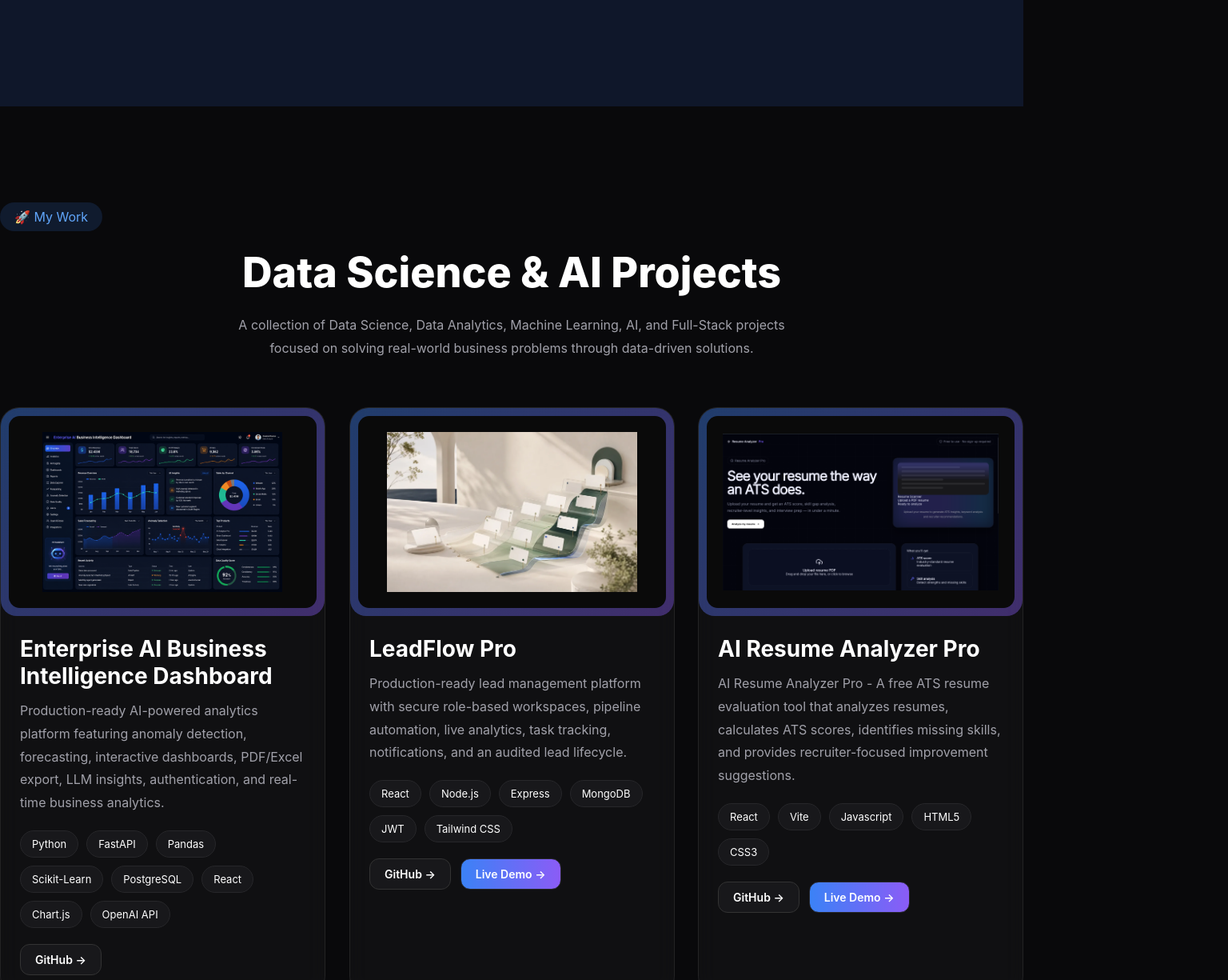
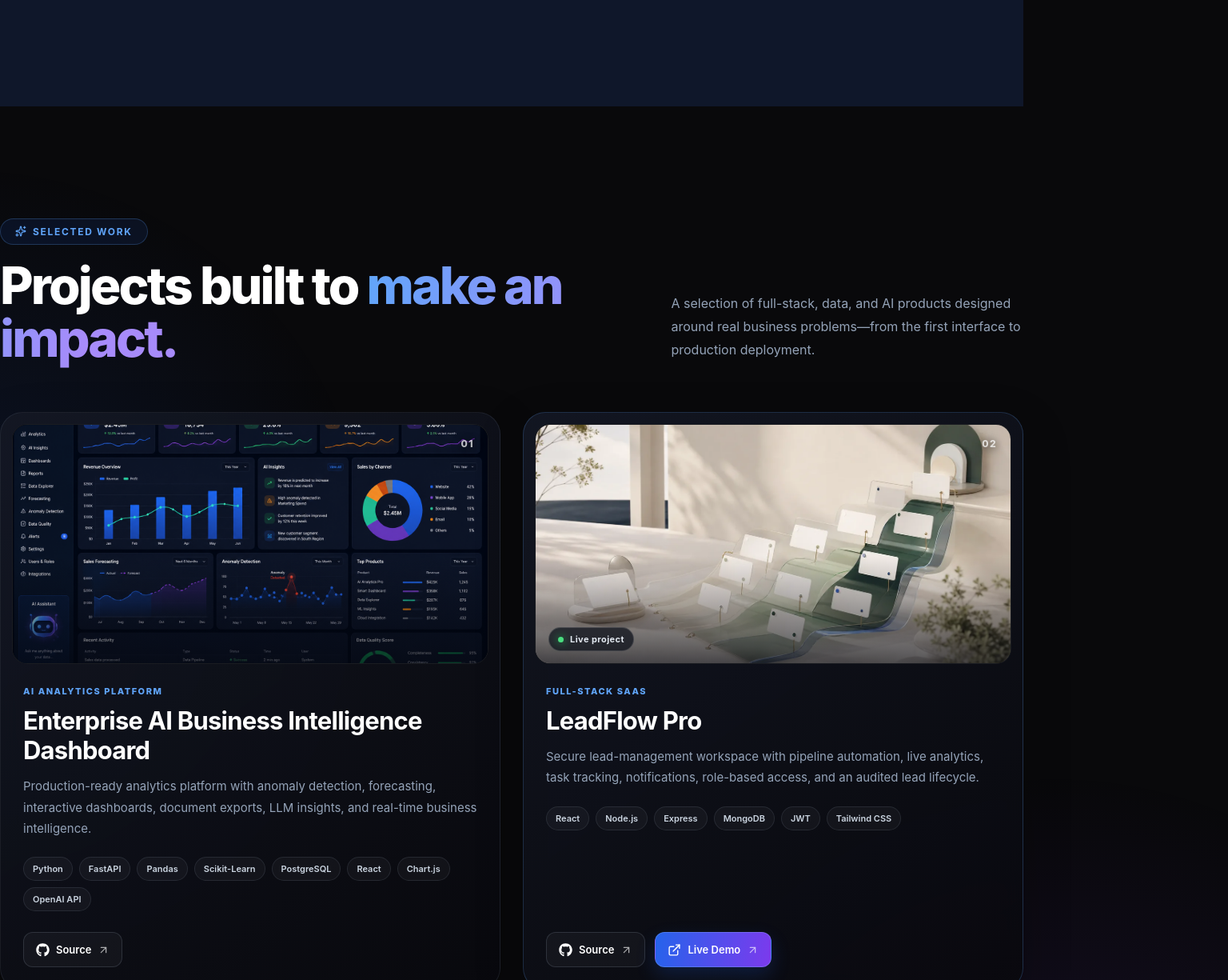
Before and after one commit to Aravind628187/Aravind-portfolio, a React (Vite) app: page / in a window 1280 px wide. Shown: the part 3520-4745 px from the top of the page at 80% size, 1536 px wide, since content can reach past the window. Built offline with nearby package versions, Linux system fonts and the light colour scheme.

Commit message:
feat: redesign project showcase

```diff
--- a/src/components/Projects.jsx
+++ b/src/components/Projects.jsx
@@ -1,3 +1,5 @@
+import { ArrowUpRight, ExternalLink, Sparkles } from "lucide-react";
+import { FaGithub } from "react-icons/fa";
 import resumeAnalyzer from "../assets/resume-analyzer.png";
 import hubsCars from "../assets/hubs-cars.png";
 import enterpriseDashboard from "../assets/enterprise-Dashboard.png";
@@ -6,134 +8,90 @@ import TiltCard from "./TiltCard";
 
 const projects = [
   {
-  title: "Enterprise AI Business Intelligence Dashboard",
-  desc: "Production-ready AI-powered analytics platform featuring anomaly detection, forecasting, interactive dashboards, PDF/Excel export, LLM insights, authentication, and real-time business analytics.",
-  tech: [
-    "Python",
-    "FastAPI",
-    "Pandas",
-    "Scikit-Learn",
-    "PostgreSQL",
-    "React",
-    "Chart.js",
-    "OpenAI API"
-  ],
-  github: "https://github.com/Aravind628187/enterprise-ai-bi-platform",
-  image: enterpriseDashboard,
+    title: "Enterprise AI Business Intelligence Dashboard",
+    category: "AI Analytics Platform",
+    desc: "Production-ready analytics platform with anomaly detection, forecasting, interactive dashboards, document exports, LLM insights, and real-time business intelligence.",
+    tech: ["Python", "FastAPI", "Pandas", "Scikit-Learn", "PostgreSQL", "React", "Chart.js", "OpenAI API"],
+    github: "https://github.com/Aravind628187/enterprise-ai-bi-platform",
+    image: enterpriseDashboard,
   },
   {
     title: "LeadFlow Pro",
-    desc: "Production-ready lead management platform with secure role-based workspaces, pipeline automation, live analytics, task tracking, notifications, and an audited lead lifecycle.",
+    category: "Full-Stack SaaS",
+    desc: "Secure lead-management workspace with pipeline automation, live analytics, task tracking, notifications, role-based access, and an audited lead lifecycle.",
     tech: ["React", "Node.js", "Express", "MongoDB", "JWT", "Tailwind CSS"],
     github: "https://github.com/Aravind628187/LeadFlow-Pro",
     demo: "https://lead-flow-pro-green.vercel.app/",
     image: leadFlowPro,
+    featured: true,
   },
   {
     title: "AI Resume Analyzer Pro",
-    desc: "AI Resume Analyzer Pro - A free ATS resume evaluation tool that analyzes resumes, calculates ATS scores, identifies missing skills, and provides recruiter-focused improvement suggestions.",
-    tech: ["React", "Vite", "Javascript","HTML5","CSS3"],
+    category: "AI Career Tool",
+    desc: "Free ATS evaluation experience that analyzes resumes, calculates compatibility scores, finds missing skills, and delivers recruiter-focused recommendations.",
+    tech: ["React", "Vite", "JavaScript", "HTML5", "CSS3"],
     github: "https://github.com/Aravind628187/ai-resume-analyzer-pro",
     demo: "https://ai-resume-analyzer-pro-pi.vercel.app",
     image: resumeAnalyzer,
+    featured: true,
   },
-
   {
     title: "HUB Cars",
-    desc: "AI powered smart car marketplace application with price prediction and vehicle recommendation features.",
-    tech: ["Python", "MongoDB", "React","Express","Node.js","Mechine Learning"],
+    category: "Machine Learning",
+    desc: "Smart car marketplace enhanced with machine-learning price prediction and personalized vehicle recommendation features.",
+    tech: ["Python", "MongoDB", "React", "Express", "Node.js", "Machine Learning"],
     github: "https://github.com/Aravind628187/Car-price-prediction-system",
     image: hubsCars,
-  }
-
-
+  },
 ];
 
 export default function Projects() {
   return (
     <section id="projects" className="projects-section">
-
-      <span className="projects-tag">
-        🚀 My Work
-      </span>
-      <h2 className="projects-title">
-        Data Science & AI Projects
-      </h2>
-
-      <p className="projects-subtitle">
-          A collection of Data Science, Data Analytics, Machine Learning, AI, and Full-Stack projects focused on solving real-world business problems through data-driven solutions.
-      </p>
+      <div className="projects-heading-row">
+        <div>
+          <span className="projects-tag"><Sparkles size={14} /> Selected work</span>
+          <h2 className="projects-title">Projects built to <span>make an impact.</span></h2>
+        </div>
+        <p className="projects-subtitle">
+          A selection of full-stack, data, and AI products designed around real
+          business problems—from the first interface to production deployment.
+        </p>
+      </div>
 
       <div className="projects-grid">
-
-        {projects.map((project) => (
-
-          <TiltCard
-            className="project-card"
-            key={project.title}
-          >
-
-            {/* Project Screenshot */}
+        {projects.map((project, index) => (
+          <TiltCard className={`project-card${project.featured ? " project-card-featured" : ""}`} key={project.title}>
             <div className="project-image-wrapper">
-
-              <img
-               src={project.image}
-               alt={project.title}
-               className="project-image"
-              />
-
-
-
+              <img src={project.image} alt={`${project.title} interface`} className="project-image" loading="lazy" />
+              <div className="project-image-overlay" />
+              <span className="project-index">{String(index + 1).padStart(2, "0")}</span>
+              {project.featured && <span className="project-featured"><i /> Live project</span>}
             </div>
 
             <div className="project-content">
-
+              <span className="project-category">{project.category}</span>
               <h3>{project.title}</h3>
-
               <p>{project.desc}</p>
 
-              <div className="project-tech">
-
-                {project.tech.map((tech) => (
-                  <span key={tech}>
-                    {tech}
-                  </span>
-                ))}
-
+              <div className="project-tech" aria-label={`${project.title} technologies`}>
+                {project.tech.map((tech) => <span key={tech}>{tech}</span>)}
               </div>
 
               <div className="project-actions">
-
-                <a
-                  href={project.github}
-                  target="_blank"
-                  rel="noreferrer"
-                  className="github-btn"
-                >
-                  GitHub →
+                <a href={project.github} target="_blank" rel="noreferrer" className="github-btn" aria-label={`View ${project.title} on GitHub`}>
+                  <FaGithub size={17} /> Source <ArrowUpRight size={15} />
                 </a>
-
                 {project.demo && (
-                  <a
-                    href={project.demo}
-                    target="_blank"
-                    rel="noreferrer"
-                    className="demo-btn"
-                  >
-                    Live Demo →
+                  <a href={project.demo} target="_blank" rel="noreferrer" className="demo-btn" aria-label={`Open ${project.title} live demo`}>
+                    <ExternalLink size={17} /> Live Demo <ArrowUpRight size={15} />
                   </a>
                 )}
-
               </div>
-
             </div>
-
           </TiltCard>
-
         ))}
-
       </div>
-
     </section>
   );
 }
--- a/src/index.css
+++ b/src/index.css
@@ -2350,3 +2350,148 @@ body::before {
   .tilt-card { transform: none; transition: none; }
   .orbit, .code-orb { animation: none; }
 }
+
+/* Premium project showcase */
+.projects-section {
+  position: relative;
+  isolation: isolate;
+  padding: 140px 0;
+}
+
+.projects-section::before {
+  content: "";
+  position: absolute;
+  inset: 4% -20% 0;
+  z-index: -1;
+  pointer-events: none;
+  background:
+    radial-gradient(circle at 12% 28%, rgba(37, 99, 235, .13), transparent 25%),
+    radial-gradient(circle at 88% 72%, rgba(124, 58, 237, .12), transparent 27%);
+}
+
+.projects-heading-row {
+  display: grid;
+  grid-template-columns: minmax(0, 1.15fr) minmax(300px, .65fr);
+  align-items: end;
+  gap: 60px;
+  margin-bottom: 58px;
+}
+
+.projects-tag {
+  display: inline-flex;
+  align-items: center;
+  gap: 8px;
+  margin-bottom: 18px;
+  border: 1px solid rgba(96, 165, 250, .24);
+  background: rgba(37, 99, 235, .1);
+  text-transform: uppercase;
+  letter-spacing: .14em;
+  font-size: 12px;
+  font-weight: 700;
+}
+
+.projects-title {
+  max-width: 760px;
+  text-align: left;
+  font-size: clamp(42px, 5vw, 66px);
+  line-height: 1.04;
+  letter-spacing: -.045em;
+}
+
+.projects-title span {
+  color: transparent;
+  background: linear-gradient(100deg, #60a5fa, #a78bfa 75%);
+  background-clip: text;
+  -webkit-background-clip: text;
+}
+
+.projects-subtitle {
+  max-width: 520px;
+  margin: 0 0 5px;
+  text-align: left;
+  color: #94a3b8;
+  font-size: 16px;
+  line-height: 1.8;
+}
+
+.projects-grid {
+  grid-template-columns: repeat(2, minmax(0, 1fr));
+  gap: 28px;
+}
+
+.project-card {
+  display: flex;
+  min-width: 0;
+  flex-direction: column;
+  border: 1px solid rgba(148, 163, 184, .12);
+  border-radius: 28px;
+  background: linear-gradient(145deg, rgba(20, 24, 36, .9), rgba(9, 9, 14, .92));
+  box-shadow: 0 22px 60px rgba(0, 0, 0, .22);
+}
+
+.project-card-featured { border-color: rgba(96, 165, 250, .22); }
+.project-card:hover { border-color: rgba(96, 165, 250, .5); box-shadow: 0 28px 80px rgba(30, 64, 175, .2); }
+
+.project-card .project-image-wrapper {
+  position: relative;
+  width: auto;
+  height: 300px;
+  margin: 14px 14px 0;
+  padding: 0;
+  overflow: hidden;
+  border: 1px solid rgba(255,255,255,.08);
+  border-radius: 19px;
+  background: #07090e;
+}
+
+.project-card .project-image {
+  width: 100%;
+  height: 100%;
+  margin: 0;
+  padding: 0;
+  border-radius: 0;
+  object-fit: cover;
+  object-position: center;
+  background: #07090e;
+  transition: transform .7s cubic-bezier(.2,.8,.2,1), filter .7s ease;
+}
+
+.project-card:hover .project-image { transform: scale(1.035); filter: saturate(1.08) brightness(1.05); }
+.project-image-overlay { position: absolute; inset: 0; background: linear-gradient(180deg, transparent 55%, rgba(3,6,15,.68)); pointer-events: none; }
+.project-index { position: absolute; top: 16px; right: 17px; color: rgba(255,255,255,.72); font-size: 12px; font-weight: 800; letter-spacing: .12em; text-shadow: 0 2px 12px #000; }
+.project-featured { position: absolute; left: 16px; bottom: 15px; display: inline-flex; align-items: center; gap: 8px; padding: 7px 11px; border: 1px solid rgba(255,255,255,.15); border-radius: 999px; background: rgba(3,7,18,.66); color: #e2e8f0; backdrop-filter: blur(12px); font-size: 11px; font-weight: 700; letter-spacing: .04em; }
+.project-featured i { width: 7px; height: 7px; border-radius: 50%; background: #4ade80; box-shadow: 0 0 12px #22c55e; }
+
+.project-card .project-content {
+  display: flex;
+  flex: 1;
+  flex-direction: column;
+  padding: 27px 28px 28px;
+}
+
+.project-category { margin-bottom: 11px; color: #60a5fa; text-transform: uppercase; letter-spacing: .14em; font-size: 11px; font-weight: 800; }
+.project-content h3 { max-width: 530px; margin-bottom: 14px; font-size: clamp(24px, 2.5vw, 31px); line-height: 1.2; letter-spacing: -.025em; }
+.project-content p { max-width: 610px; color: #94a3b8; font-size: 15px; line-height: 1.75; }
+.project-tech { gap: 8px; margin-top: 22px; }
+.project-tech span { padding: 7px 11px; border-color: rgba(148,163,184,.14); background: rgba(255,255,255,.035); color: #cbd5e1; font-size: 11px; font-weight: 600; }
+.project-actions { align-items: center; margin-top: auto; padding-top: 26px; }
+.project-actions .github-btn, .project-actions .demo-btn { display: inline-flex; align-items: center; justify-content: center; gap: 8px; min-height: 44px; padding: 10px 15px; border-radius: 12px; font-size: 13px; }
+.project-actions .github-btn { border-color: rgba(148,163,184,.2); background: rgba(255,255,255,.035); }
+.project-actions .demo-btn { border: 1px solid rgba(147,197,253,.28); background: linear-gradient(100deg, #2563eb, #7c3aed); box-shadow: 0 10px 24px rgba(37,99,235,.2); }
+.project-actions a svg:last-child { opacity: .65; transition: transform .25s ease; }
+.project-actions a:hover svg:last-child { transform: translate(2px, -2px); }
+
+@media (max-width: 900px) {
+  .projects-heading-row { grid-template-columns: 1fr; gap: 22px; }
+  .projects-title, .projects-subtitle { text-align: center; margin-right: auto; margin-left: auto; }
+  .projects-heading-row > div { text-align: center; }
+  .projects-grid { grid-template-columns: 1fr; max-width: 680px; margin: auto; }
+}
+
+@media (max-width: 560px) {
+  .projects-section { padding: 100px 0; }
+  .project-card .project-image-wrapper { height: 225px; margin: 9px 9px 0; }
+  .project-card .project-content { padding: 23px 20px 22px; }
+  .project-actions { flex-wrap: wrap; }
+  .project-actions a { flex: 1; }
+}
```
